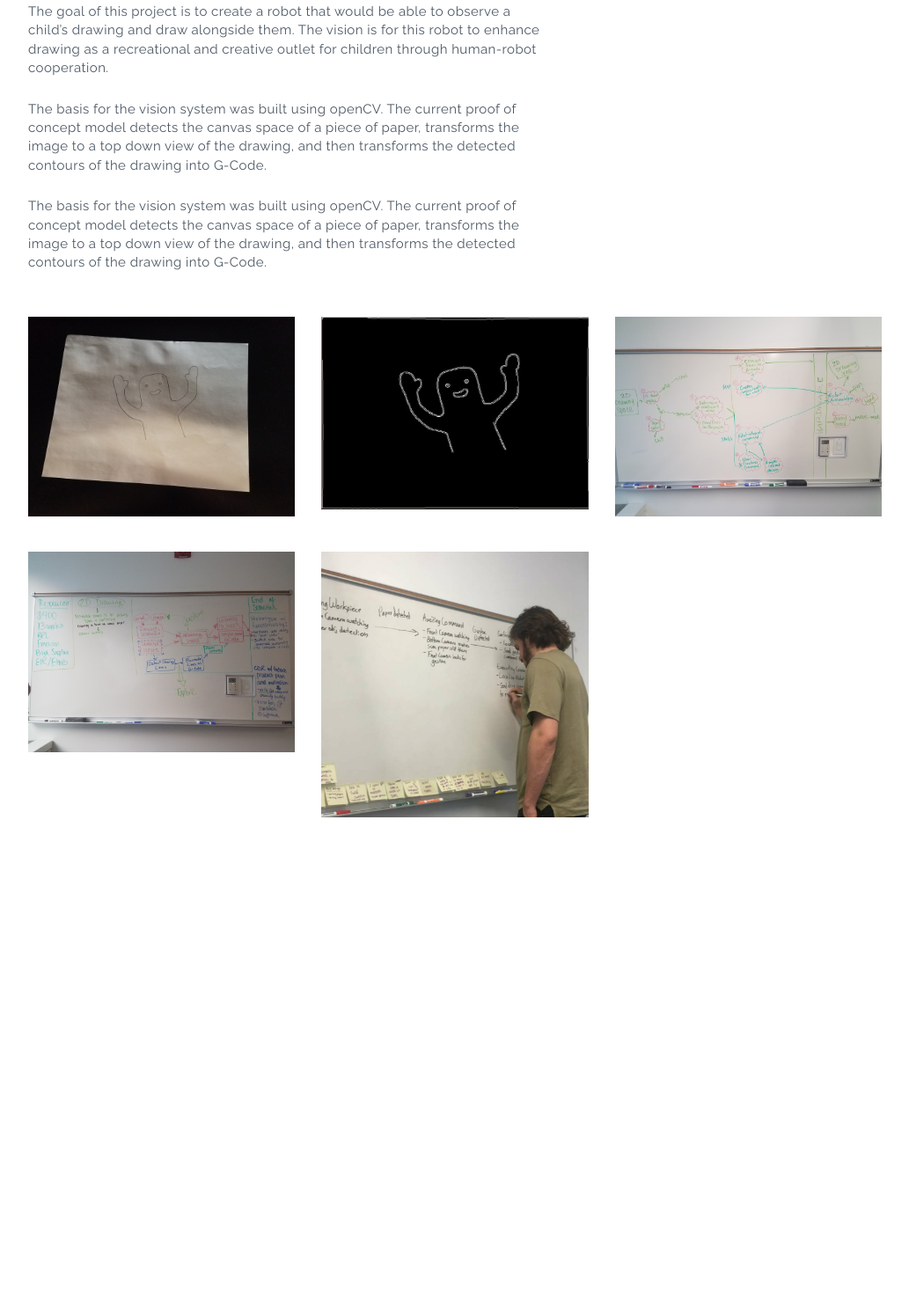
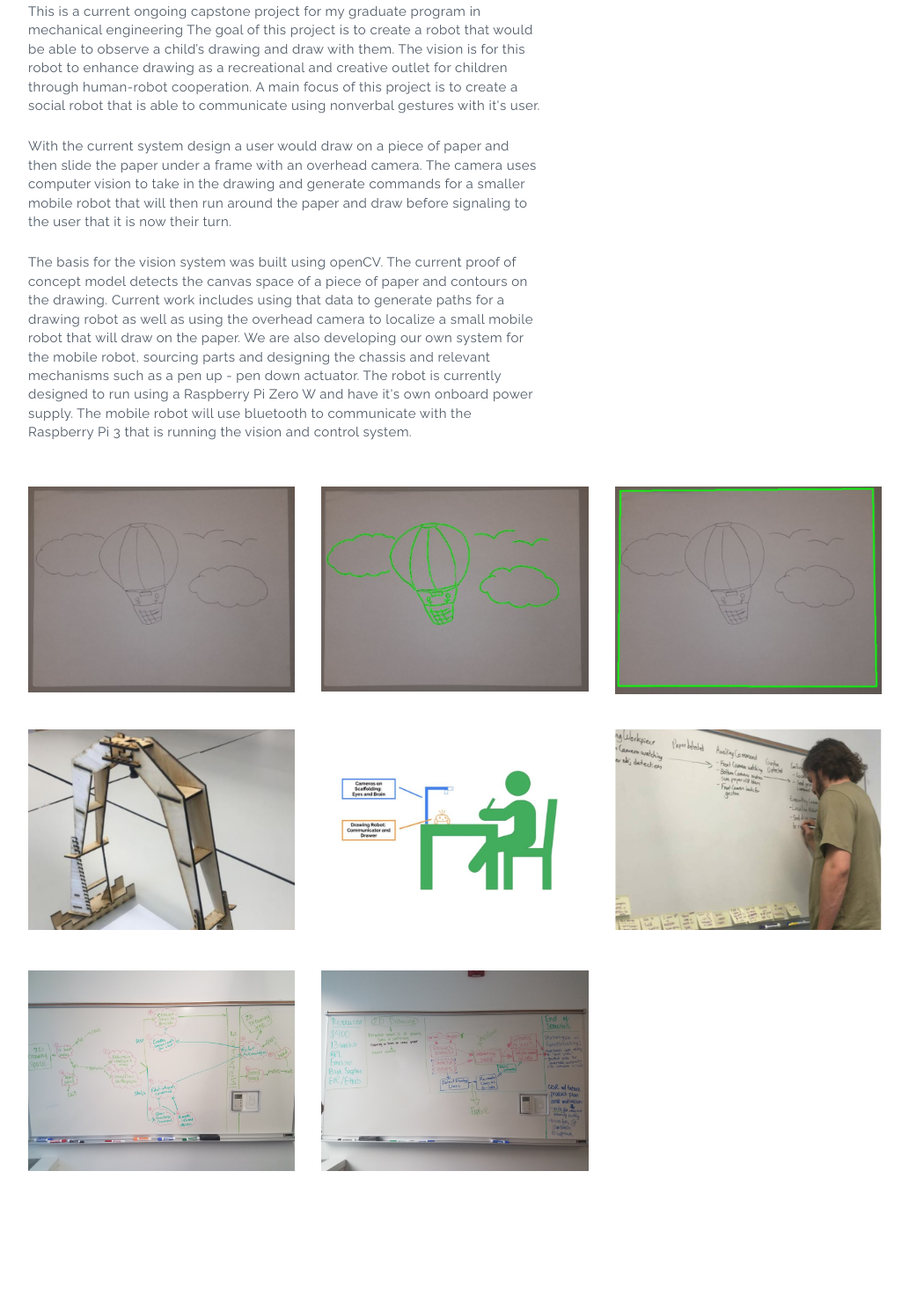
Before and after one commit to Tincho1994/Tincho1994.github.io, a plain HTML site: page doodle.html in a window 1280 px wide. Shown: the part 272-1753 px from the top of the page at 88% size, without its empty margins (123-1156 px from the left). Before the commit the page ends 1351 px from the top, so only its background shows below. Drawn offline with nearby package versions, Linux system fonts and the light colour scheme.

Commit message:
Updated doodle page to reflect recent work

```diff
--- a/doodle.html
+++ b/doodle.html
@@ -79,35 +79,35 @@
     Summer - Fall 2017<br> Personal Project/ Master's of Engineering Project <br> Ithaca, NY
   </p>
   <p class="p_projcontent">
-  The goal of this project is to create a robot that would be able to observe a child’s drawing and draw alongside them. The vision is for this robot to enhance drawing as a recreational and creative outlet for children through human-robot cooperation.
+  This is a current ongoing capstone project for my graduate program in mechanical engineering The goal of this project is to create a robot that would be able to observe a child’s drawing and draw with them. The vision is for this robot to enhance drawing as a recreational and creative outlet for children through human-robot cooperation. A main focus of this project is to create a social robot that is able to communicate using nonverbal gestures with it's user.
   </p>
   <p class="p_projcontent">
-  The basis for the vision system was built using openCV. The current proof of concept model detects the canvas space of a piece of paper, transforms the image to a top down view of the drawing, and then transforms the detected contours of the drawing into G-Code.
+  With the current system design a user would draw on a piece of paper and then slide the paper under a frame with an overhead camera. The camera uses computer vision to take in the drawing and generate commands for a smaller mobile robot that will then run around the paper and draw before signaling to the user that it is now their turn.
+  </p>
+  <p class="p_projcontent">
+  The basis for the vision system was built using openCV. The current proof of concept model detects the canvas space of a piece of paper and contours on the drawing. Current work includes using that data to generate paths for a drawing robot as well as using the overhead camera to localize a small mobile robot that will draw on the paper. We are also developing our own system for the mobile robot, sourcing parts and designing the chassis and relevant mechanisms such as a pen up - pen down actuator. The robot is currently designed to run using a Raspberry Pi Zero W and have it's own onboard power supply. The mobile robot will use bluetooth to communicate with the Raspberry Pi 3 that is running the vision and control system.
   </p>
 
-  <p class="p_projcontent">
-  The basis for the vision system was built using openCV. The current proof of concept model detects the canvas space of a piece of paper, transforms the image to a top down view of the drawing, and then transforms the detected contours of the drawing into G-Code.
-  </p>
 <!-- Begin Work Content-->
   <div class="row">
     <div class="col-sm-4">
       <div class="cards">
-        <a href="../assets/doodle/1.jpg" data-lightbox="doodle">
-          <img class="card_img" src="../assets/doodle/1.jpg" alt="2">
+        <a href="../assets/doodle/8.jpg" data-lightbox="doodle">
+          <img class="card_img" src="../assets/doodle/8.jpg" alt="2">
         </a>
       </div>
     </div>
     <div class="col-sm-4">
       <div class="cards">
-        <a href="../assets/doodle/2.JPG" data-lightbox="doodle">
-          <img class="card_img" src="../assets/doodle/2.JPG" alt="3">
+        <a href="../assets/doodle/9.JPG" data-lightbox="doodle">
+          <img class="card_img" src="../assets/doodle/9.JPG" alt="3">
         </a>
       </div>
     </div>
     <div class="col-sm-4" >
       <div class="cards">
-        <a href="../assets/doodle/3.jpg" data-lightbox="doodle">
-          <img class="card_img" src="../assets/doodle/3.jpg" alt="3">
+        <a href="../assets/doodle/10.jpg" data-lightbox="doodle">
+          <img class="card_img" src="../assets/doodle/10.jpg" alt="3">
         </a>
       </div>
     </div>
@@ -116,15 +116,38 @@
   <div class="row">
     <div class="col-sm-4">
       <div class="cards">
-        <a href="../assets/doodle/4.jpg" data-lightbox="doodle">
-          <img class="card_img" src="../assets/doodle/4.jpg" alt="2">
+        <a href="../assets/doodle/7.jpg" data-lightbox="doodle">
+          <img class="card_img" src="../assets/doodle/7a.jpg" alt="2">
         </a>
       </div>
     </div>
-    <div class="col-sm-4" style="margin-bottom:150px;">
+    <div class="col-sm-4" >
+      <div class="cards">
+        <a href="../assets/doodle/6.jpg" data-lightbox="doodle">
+          <img class="card_img" src="../assets/doodle/6.jpg" alt="3">
+        </a>
+      </div>
+    </div>
+    <div class="col-sm-4" >
       <div class="cards">
         <a href="../assets/doodle/5.jpg" data-lightbox="doodle">
-          <img class="card_img" src="../assets/doodle/5.jpg" alt="3">
+          <img class="card_img" src="../assets/doodle/5a.jpg" alt="3">
+        </a>
+      </div>
+    </div>
+    </div>
+    <div class="row">
+    <div class="col-sm-4">
+      <div class="cards">
+        <a href="../assets/doodle/3.jpg" data-lightbox="doodle">
+          <img class="card_img" src="../assets/doodle/3.jpg" alt="2">
+        </a>
+      </div>
+    </div>
+    <div class="col-sm-4" >
+      <div class="cards" style = "margin-bottom: 150px">
+        <a href="../assets/doodle/4.jpg" data-lightbox="doodle">
+          <img class="card_img" src="../assets/doodle/4.jpg" alt="3">
         </a>
       </div>
     </div>
```
Also changed, not shown: assets/doodle/10.JPG (added), assets/doodle/5a.jpg (added), assets/doodle/6.JPG (added), assets/doodle/7.JPG (added), assets/doodle/7a.JPG (added), assets/doodle/8.JPG (added), assets/doodle/9.JPG (added).
